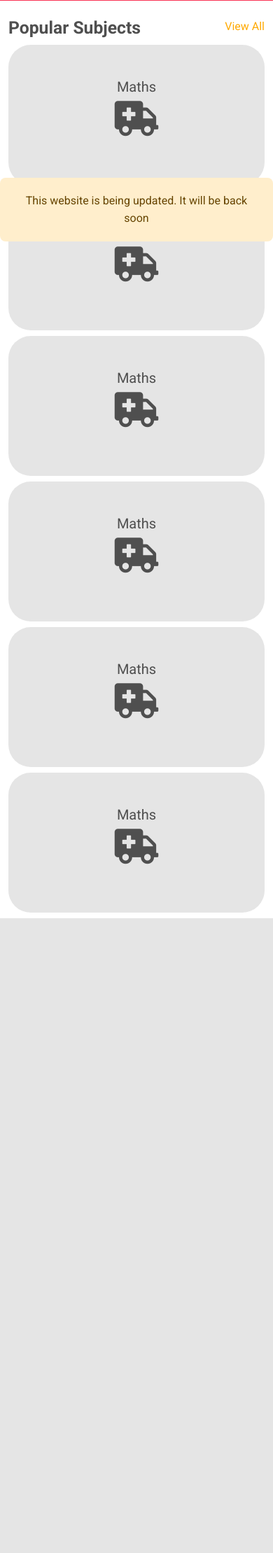
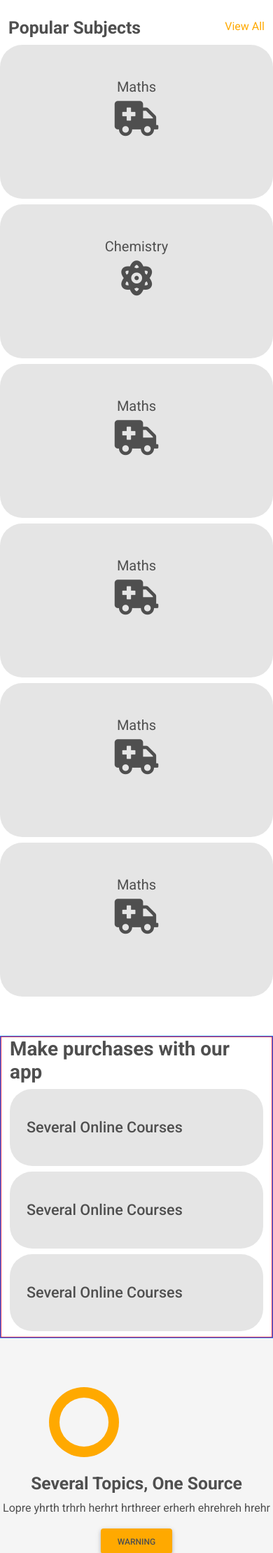
Before and after one commit to KoredeDavid/iedutech, a Django app: page / in a window 390 px wide. Shown: the part 499-2718 px from the top of the page at 70% size. Before the commit the page ends 1811 px from the top, so only its background shows below. Run offline with Django 3.2, Linux system fonts and the light colour scheme; parts of the project's set-up code (start-up, migrations or seed data) failed here and were passed over; some libraries are stand-ins or nearby versions.

Commit message:
Update home page

```diff
--- a/courses/static/courses/css/test.css
+++ b/courses/static/courses/css/test.css
@@ -1,31 +1,9 @@
-
 .view{
     height: 100vh;
 }
 
 .header-gradient{
     background-image:radial-gradient(at top left, #e5e5e5 60%, white 3%);
-}
-
-@media (max-width: 992px){
-    .view{
-        height: 500px;
-    }
-
-    .header-image{
-        display: none;
-    }
-    .collapse-bg{
-        background-color: white;
-    }
-}
-
-@media (min-width: 992px){
-    .col-lg-2{
-        -ms-flex: 0 0 13%;
-        flex: 0 0 13%;
-        max-width: 13%;
-    }
 }
 
 .container{
@@ -38,12 +16,6 @@
     right: 6px;
     left: 6px;
     z-index: 1030;
-}
-
-@media (max-width: 575px){
-    .autohide{
-        padding: 1px 6px 1px 6px;
-    }
 }
 
 .scrolled-down{
@@ -85,15 +57,89 @@
 
 .subjects-card{
     background-color: #e5e5e5;
-    height: 200px;
+    height: 220px;
     margin-bottom: 0.5rem;
     border-radius: 2rem;
-    transition: all 0.3s ease-in-out
+    transition: all 0.3s ease-in-out;
 }
 
 .subjects-card:hover{
     background-color: white;
     box-shadow: 0 0.5rem 1rem rgba(0, 0, 0, 0.175);
-    height: 220px;
+    height: 230px;
     transition: all 0.3s ease-in-out
 }
+
+.pitch-card{
+    background-color: #e5e5e5;
+    height: 110px;
+    margin-bottom: 0.5rem;
+    border-radius: 2rem;
+    transition: all 0.3s ease-in-out;
+}
+
+.pitch-card:hover{
+    background-color: white;
+    box-shadow: 0 0.5rem 1rem rgba(0, 0, 0, 0.175);
+    height: 120px;
+    font-weight: bolder;
+    transition: all 0.3s ease-in-out
+}
+
+.female-students{
+    height: 100vh;
+    background-color: whitesmoke;
+}
+
+.student {
+    height: 100px;
+    width: 100px;
+}
+
+.student-child{
+    height: 70px;
+    width: 70px;
+}
+
+.student-text{
+    z-index: 1;
+}
+
+
+@media (max-width: 992px){
+    .view{
+        height: 500px;
+    }
+
+    .female-students{
+        height: 500px;
+    }
+
+    .header-image{
+        display: none;
+    }
+
+    .collapse-bg{
+        background-color: white;
+    }
+
+    .student{
+        display: none;
+    }
+}
+
+
+@media (min-width: 992px){
+    .col-lg-2{
+        -ms-flex: 0 0 13%;
+        flex: 0 0 13%;
+        max-width: 13%;
+    }
+}
+
+
+@media (max-width: 575px){
+    .autohide{
+        padding: 1px 6px 1px 6px;
+    }
+}
--- a/courses/static/courses/js/test.js
+++ b/courses/static/courses/js/test.js
@@ -38,6 +38,12 @@ document.addEventListener("DOMContentLoaded", function(){
 
     if(el_autohide){
         var last_scroll_top = 0;
+        let scroll_top = window.scrollY;
+
+
+        if (scroll_top !== 0) {
+            el_autohide.style.backgroundColor = 'white'
+        }
         window.addEventListener('scroll', function() {
             let scroll_top = window.scrollY;
 
@@ -68,7 +74,16 @@ document.addEventListener("DOMContentLoaded", function(){
 
         });
         bar.addEventListener('click', function () {
-            nav.classList.toggle('collapse-bg')
+            if (nav.classList.contains('collapse-bg')){
+                nav.classList.remove('collapse-bg')
+                console.log('removed')
+            }
+            else{
+                nav.classList.add('collapse-bg')
+                console.log('add')
+            }
         })
     }
 });
+
+// nav.classList.toggle('collapse-bg')
--- a/edutech/settings/base.py
+++ b/edutech/settings/base.py
@@ -28,7 +28,7 @@ INSTALLED_APPS = [
     'django.contrib.messages',
     'django.contrib.staticfiles',
     'courses',
-    # 'sayches',
+    'sayches',
 ]
 
 MIDDLEWARE = [
--- a/edutech/templates/test.html
+++ b/edutech/templates/test.html
@@ -22,8 +22,8 @@
     {#        <script src="https://cdn.jsdelivr.net/npm/bootstrap@5.0.0-beta2/dist/js/bootstrap.bundle.min.js" crossorigin="anonymous"></script>#}
 
     <body>
-        <div class="position-fixed fixed-bottom mb-0 text-center alert alert-warning">This website is being updated. It will be back soon </div>
-        <header class="border border-danger header-gradient view">
+{#        <div class="position-fixed fixed-bottom mb-0 text-center alert alert-warning">This website is being updated. It will be back soon </div>#}
+        <header class="header-gradient view d-flex align-items-center">
             {# Nav bar start #}
             <nav class="autohide navbar navbar-expand-lg navbar-light mt-4  mx-auto  container rounded">
                 <a class="navbar-brand text-dark font-weight-bold" href="#">Edutech</a>
@@ -58,9 +58,9 @@
             </nav>
             {# Nav bar start #}
 
-            <div class="container  mt-5 pt-5">
-                <div class="row align-items-center justify-content-between">
-                    <div class="col-lg-6 text-center ">
+            <div class="container pt-5">
+                <div class="row align-items-center justify-content-end">
+                    <div class="col-lg-6 text-center">
                         <h1 class="font-weight-bold mt-sm-5">Make purchases with our app </h1>
                         <hr>
                         <h6 class="mb-4">Lorem ipsum dolor sit amet, consectetur adipisicing elit. Rem repellendus quasi fuga nesciunt
@@ -75,17 +75,18 @@
             </div>
         </header>
 
-        <section class="container mt-4">
+        <section class="mt-4">
+            <div class="container">
                 <h2 class="font-weight-bold d-inline">Popular Subjects</h2>
                 <span class="float-right text-warning">View All</span>
-            <div class="row justify-content-around mx-0 mt-2">
+                <div class="row mt-2 d-flex justify-content-center">
                     <div class="mr-md-1 col-lg-2 subjects-card text-center pt-5 mb-md-2 ">
                         <h5 class="font-weight-normal">Maths</h5>
                         <i class="fas fa-ambulance d-block" style="font-size: 50px"></i>
                     </div>
                     <div class="mr-md-1 col-lg-2 subjects-card text-center pt-5 mb-md-2 ">
-                    <h5 class="font-weight-normal">Maths</h5>
-                    <i class="fas fa-ambulance d-block" style="font-size: 50px"></i>
+                        <h5 class="font-weight-normal">Chemistry</h5>
+                        <i class="fas fa-atom d-block" style="font-size: 50px"></i>
                     </div>
                     <div class="mr-md-1 col-lg-2 subjects-card text-center pt-5 mb-md-2 ">
                         <h5 class="font-weight-normal">Maths</h5>
@@ -104,6 +105,46 @@
                         <i class="fas fa-ambulance d-block" style="font-size: 50px"></i>
                     </div>
                 </div>
+            </div>
+
+            <div class="container pt-5">
+                <div class="row border border-primary d-flex align-items-center">
+                    <div class="col-lg-6 header-image border border-danger">
+                        <img src="https://ouch-cdn2.icons8.com/blUtBGaYi6OyEcO77Rckq6lRzXbzUG5C5a2KJ02rMmc/rs:fit:978:912/czM6Ly9pY29uczgu/b3VjaC1wcm9kLmFz/c2V0cy9wbmcvNTcy/Lzg4MWFmMjMyLWY3/ODUtNDIyZi1iM2Iy/LWQzYjAyMDc0YzM5/MS5wbmc.png" alt="" class="img-fluid">
+                    </div>
+
+                    <div class="col-lg-6 border border-danger">
+                        <h1 class="font-weight-bold mt-sm-5">Make purchases with our app </h1>
+                        <h4 class="pitch-card d-flex align-items-center pl-4">Several Online Courses</h4>
+                        <h4 class="pitch-card d-flex align-items-center pl-4">Several Online Courses</h4>
+                        <h4 class="pitch-card d-flex align-items-center pl-4">Several Online Courses</h4>
+                    </div>
+
+                </div>
+            </div>
+
+            <div class="female-students position-relative d-flex align-items-center justify-content-center">
+                <div class="rounded-circle student d-flex align-items-center justify-content-center position-absolute bg-warning" style="top:70px; left: 70px">
+                    <div class="rounded-circle student-child" style="background: whitesmoke"></div>
+                </div>
+                <div class="border border-primary rounded-circle student position-absolute shadow" style="top:75px; left: 400px"></div>
+                <div class="border border-primary rounded-circle student position-absolute shadow" style="top:75px; right: 300px"></div>
+
+                <div class="rounded-circle student d-flex align-items-center justify-content-center position-absolute bg-success" style="bottom:75px; right: 40px">
+                    <div class="rounded-circle student-child" style="background: whitesmoke"></div>
+                </div>
+                <div class="border border-primary rounded-circle student position-absolute shadow" style="bottom:200px; left: 50px"></div>
+                <div class="border border-primary rounded-circle student position-absolute shadow" style="bottom:75px; left: 400px"></div>
+                <div class="border border-primary rounded-circle student position-absolute shadow" style="bottom:300px; right: 40px"></div>
+                <div class="border border-primary rounded-circle student position-absolute shadow" style="bottom:75px; right: 400px"></div>
+
+                <div class="text-center student-text">
+                    <h2 class="font-weight-bolder">Several Topics, One Source</h2>
+                    <p>Lopre yhrth trhrh herhrt hrthreer erherh ehrehreh  hrehr </p>
+                    <a class="btn btn-warning"> Warning</a>
+                </div>
+            </div>
+
 
         </section>
 
```
Lines whose indentation alone changed are shown as unchanged.
